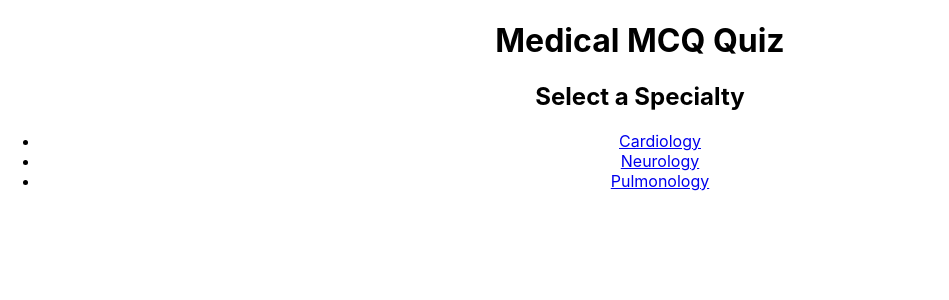
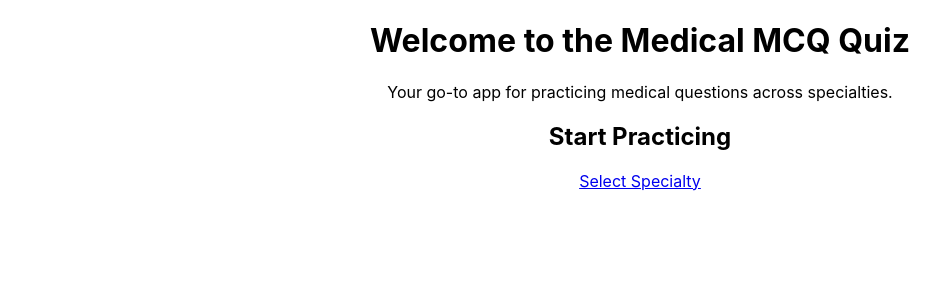
Before and after one commit to jjingofarouk/mcq, a React (Create React App) app in the folder mcq/: page / in a window 1280 px wide. Shown: the top 300 px of the page, without its empty margins (0-949 px from the left). Built offline with nearby package versions, Linux system fonts and the light colour scheme.

Commit message:
Update App.js

```diff
--- a/mcq/src/App.js
+++ b/mcq/src/App.js
@@ -1,8 +1,5 @@
-// src/App.js
-
 import React from 'react';
-import { BrowserRouter as Router, Routes, Route } from 'react-router-dom';
-import Home from './components/Home';
+import { BrowserRouter as Router, Routes, Route, Link } from 'react-router-dom';
 import Quiz from './components/Quiz';
 import Results from './components/Results';
 import SpecialtySelector from './components/SpecialtySelector';
@@ -12,9 +9,17 @@ function App() {
   return (
     <Router>
       <div className="App">
-        <h1>Medical MCQ Quiz</h1>
+        <header className="header">
+          <h1>Welcome to the Medical MCQ Quiz</h1>
+          <p>Your go-to app for practicing medical questions across specialties.</p>
+        </header>
+
+        <section className="cta">
+          <h2>Start Practicing</h2>
+          <Link to="/specialty" className="cta-btn">Select Specialty</Link>
+        </section>
+
         <Routes>
-          <Route path="/" element={<SpecialtySelector />} />
           <Route path="/specialty" element={<SpecialtySelector />} />
           <Route path="/quiz/:specialtyId/:questionId" element={<Quiz />} />
           <Route path="/results" element={<Results />} />
```
